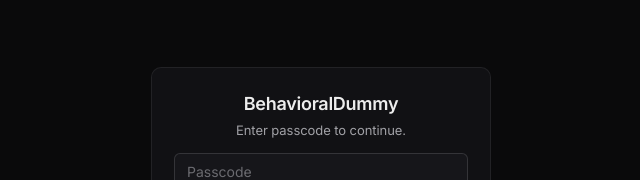
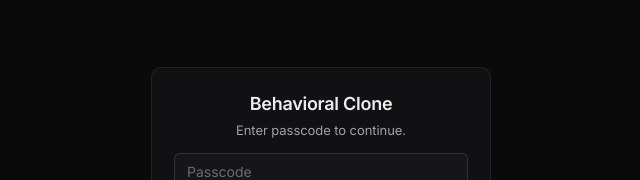
Before and after one commit to AngelGalindo7/BehavioralInterviewClone, a React (Vite) app in the folder frontend/: page / in a window 1280 px wide. Shown: the part 236-416 px from the top of the page, without its empty margins (319-959 px from the left). Built offline with nearby package versions, Linux system fonts and the light colour scheme; no server answers.

Commit message:
chore(frontend ui): rename BehavioralDummy to Behavioral Clone

```diff
--- a/frontend/index.html
+++ b/frontend/index.html
@@ -3,7 +3,7 @@
   <head>
     <meta charset="UTF-8" />
     <meta name="viewport" content="width=device-width, initial-scale=1.0" />
-    <title>BehavioralDummy</title>
+    <title>Behavioral Clone</title>
     <link rel="preconnect" href="https://fonts.googleapis.com" />
     <link rel="preconnect" href="https://fonts.gstatic.com" crossorigin />
     <link
--- a/frontend/src/components/InterviewPage.tsx
+++ b/frontend/src/components/InterviewPage.tsx
@@ -256,7 +256,7 @@ export default function InterviewPage() {
     return (
       <div style={pageCenter}>
         <div className="fade-in" style={{ display: "flex", flexDirection: "column", alignItems: "center", gap: 18, maxWidth: 380, textAlign: "center" }}>
-          <h1 style={{ fontSize: 22, fontWeight: 600 }}>BehavioralDummy</h1>
+          <h1 style={{ fontSize: 22, fontWeight: 600 }}>Behavioral Clone</h1>
           <p style={{ color: "var(--text-dim)", fontSize: 14 }}>
             Click below to enter the interview view. Nothing is billed until you press Start.
           </p>
@@ -280,7 +280,7 @@ export default function InterviewPage() {
   return (
     <div style={pageStack}>
       <header style={{ display: "flex", alignItems: "center", justifyContent: "space-between", gap: 12 }}>
-        <h1 style={{ fontSize: 17, fontWeight: 600 }}>BehavioralDummy</h1>
+        <h1 style={{ fontSize: 17, fontWeight: 600 }}>Behavioral Clone</h1>
         {phase === "running" && (
           <StatusBar
             wsStatus={wsStatus}
--- a/frontend/src/components/LoginGate.tsx
+++ b/frontend/src/components/LoginGate.tsx
@@ -54,7 +54,7 @@ export default function LoginGate({ children }: { children: ReactNode }) {
       <div style={shellStyle}>
         <form onSubmit={handleSubmit} className="surface fade-in" style={formStyle}>
           <div style={{ display: "flex", flexDirection: "column", gap: 4, textAlign: "center" }}>
-            <h1 style={{ fontSize: 18, fontWeight: 600 }}>BehavioralDummy</h1>
+            <h1 style={{ fontSize: 18, fontWeight: 600 }}>Behavioral Clone</h1>
             <p style={{ color: "var(--text-dim)", fontSize: 13 }}>Enter passcode to continue.</p>
           </div>
           <input
```
